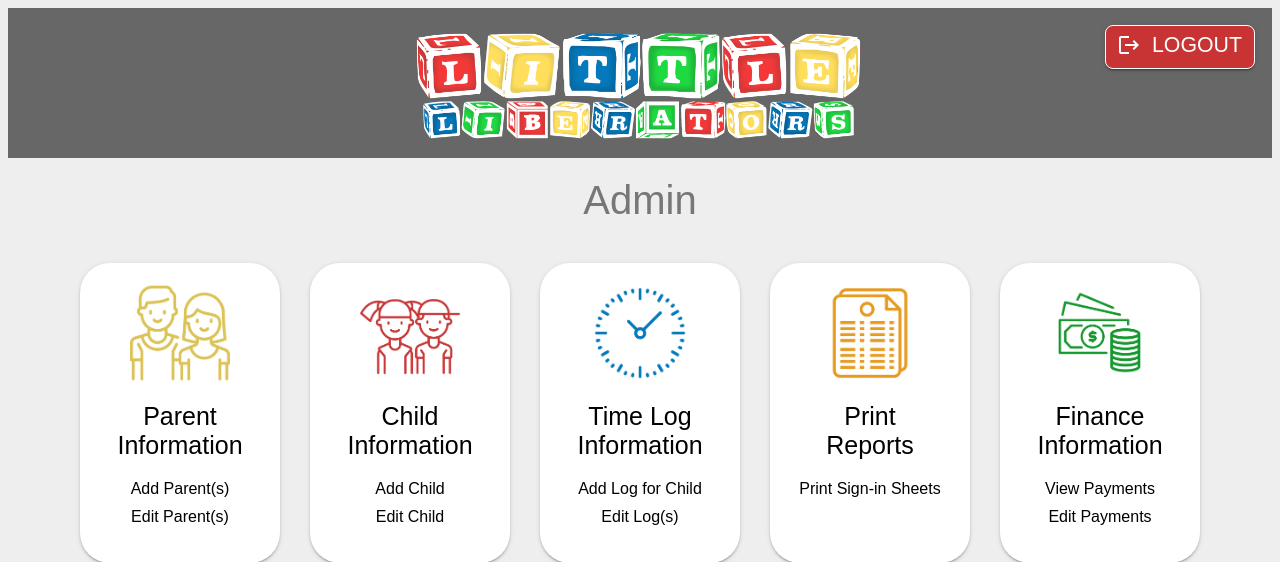
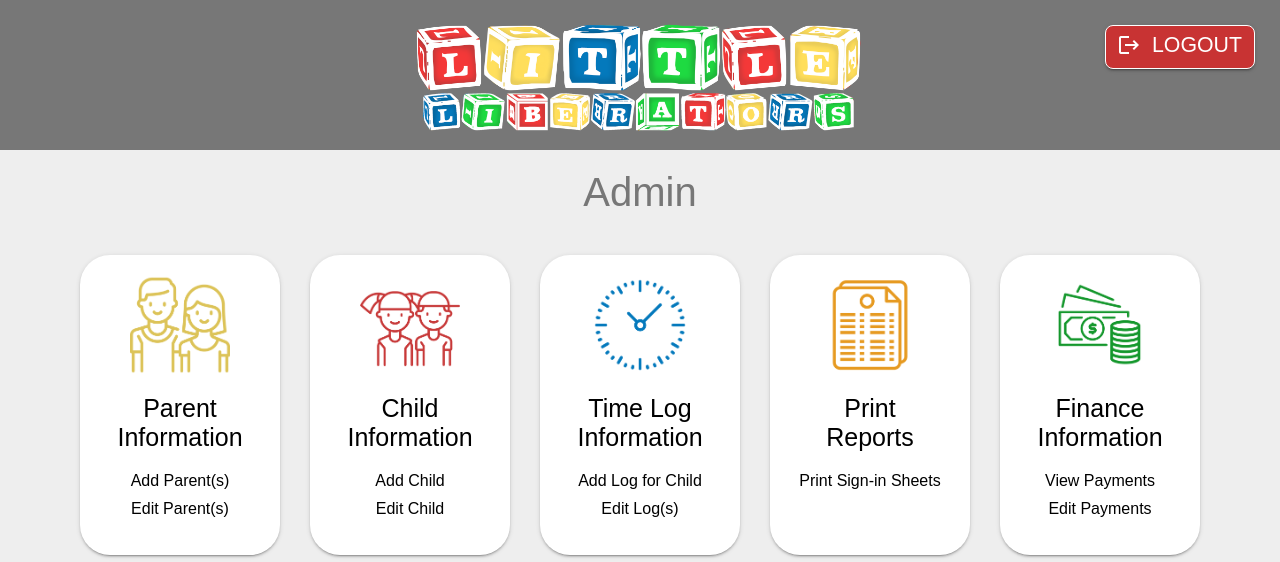
Before and after one commit to littleliberators/Check_In_System, a PHP site: page /Admin/admin.php in a window 1280 px wide. Shown: the top 562 px of the page. Run offline with PHP 8.4, Linux system fonts and the light colour scheme; the visitor is signed in with stand-in values (Sample User, id 1).

Commit message:
Changed header to a lighter gray

```diff
--- a/View/main.css
+++ b/View/main.css
@@ -10,10 +10,13 @@ body {
   font-style: normal;
   font-weight: 200;
   background-color: #eee;
+  margin:0;
+  padding:0;
+  margin-bottom: 40px;
 }
 
 #header-background {
-  background-color: #676767;
+  background-color: #777;
   text-align: center;
   height: 150px;
 }
```
